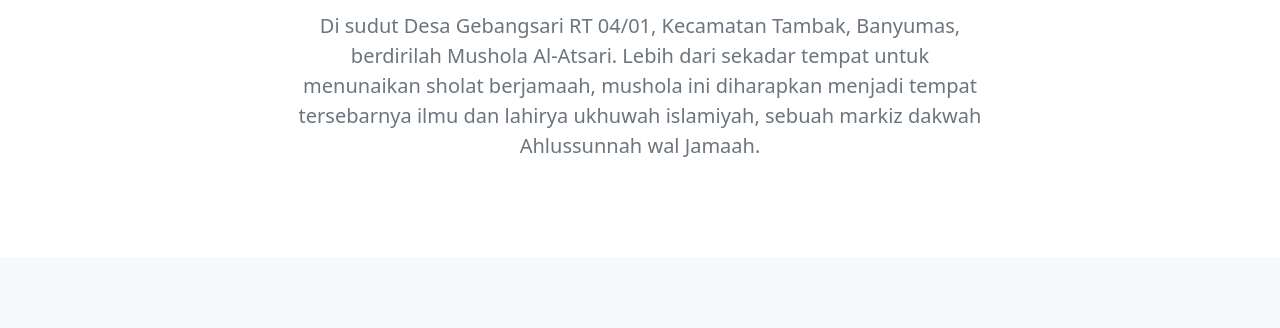
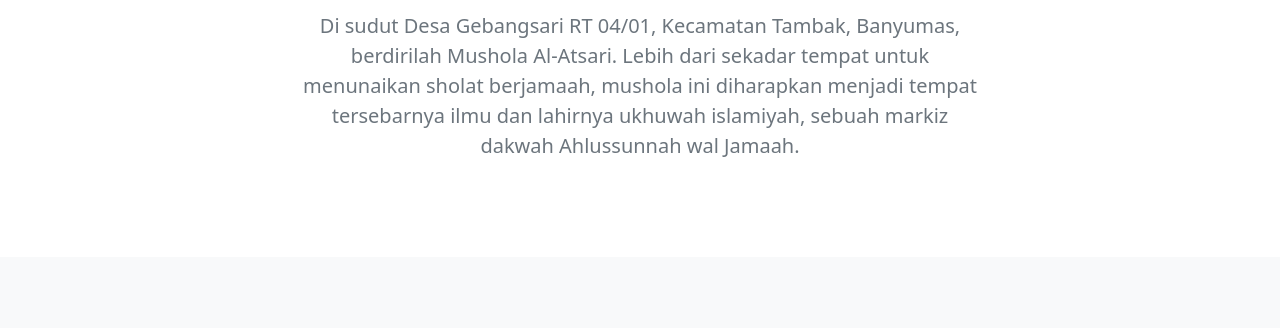
Before and after one commit to aiprojek/web-mushola-alatsari, a plain HTML site: page about.html in a window 1280 px wide. Shown: the part 205-533 px from the top of the page. Drawn offline with nearby package versions, Linux system fonts and the light colour scheme.

Commit message:
Update about.html
perbaikan typo pada penulisan

```diff
--- a/about.html
+++ b/about.html
@@ -45,7 +45,7 @@
                         <div class="col-lg-8 col-xxl-6">
                             <div class="text-center my-5">
                                 <h1 class="fw-bolder mb-3">Harapan Akan Sebuah Cahaya.</h1>
-                                <p class="lead fw-normal text-muted mb-4">Di sudut Desa Gebangsari RT 04/01, Kecamatan Tambak, Banyumas, berdirilah Mushola Al-Atsari. Lebih dari sekadar tempat untuk menunaikan sholat berjamaah, mushola ini diharapkan menjadi tempat tersebarnya ilmu dan lahirya ukhuwah islamiyah, sebuah markiz dakwah Ahlussunnah wal Jamaah.</p>
+                                <p class="lead fw-normal text-muted mb-4">Di sudut Desa Gebangsari RT 04/01, Kecamatan Tambak, Banyumas, berdirilah Mushola Al-Atsari. Lebih dari sekadar tempat untuk menunaikan sholat berjamaah, mushola ini diharapkan menjadi tempat tersebarnya ilmu dan lahirnya ukhuwah islamiyah, sebuah markiz dakwah Ahlussunnah wal Jamaah.</p>
                             </div>
                         </div>
                     </div>
```
